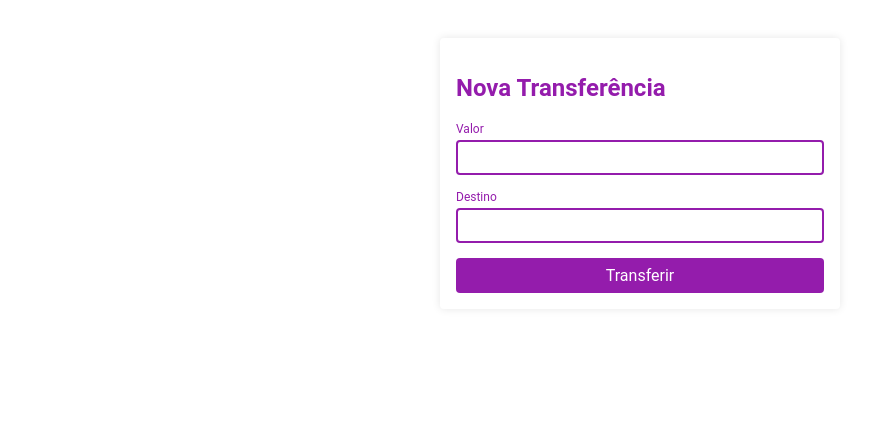
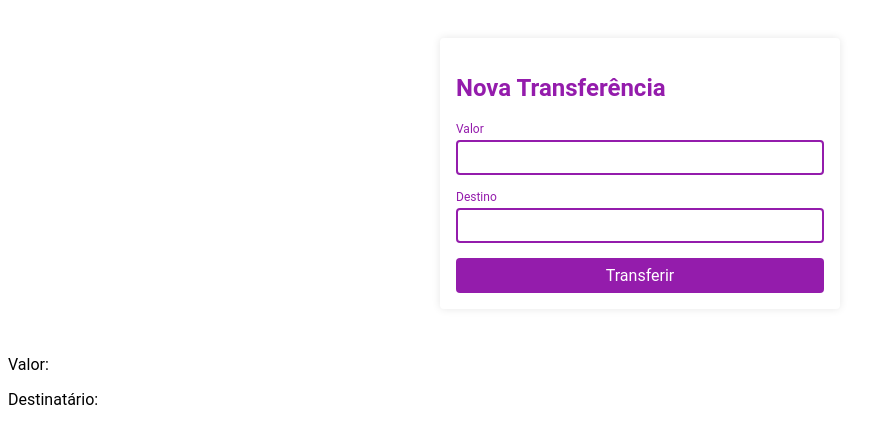
Before and after one commit to robertabononi/bytebank, an Angular app: page / in a window 1280 px wide. Shown: the top 444 px of the page, without its empty margins (0-878 px from the left). Built offline with nearby package versions, Linux system fonts and the light colour scheme.

Commit message:
feat: show variables' value usin interpolation with '?' for cases the value is empty

```diff
--- a/src/app/app.component.html
+++ b/src/app/app.component.html
@@ -1,2 +1,5 @@
 
 <app-new-transfer (onTransfer)="transfer($event)"></app-new-transfer>
+
+<p>Valor: {{ transference?.value }}</p>
+<p>Destinatário: {{ transference?.recipient }}</p>
--- a/src/app/app.component.ts
+++ b/src/app/app.component.ts
@@ -7,12 +7,10 @@ import { Component } from '@angular/core';
 })
 export class AppComponent {
   title = 'bytebank';
-  value!: number;
-  recipient!: number;
+  transference!: any;
 
   transfer($event: any) {
     console.log($event)
-    this.value = $event.value;
-    this.recipient = $event.recipient;
+    this.transference = $event
   }
 }
--- a/src/app/new-transfer/new-transfer.component.ts
+++ b/src/app/new-transfer/new-transfer.component.ts
@@ -12,6 +12,7 @@ export class NewTransferComponent implements OnInit {
 
   value!: number;
   recipient!: number;
+  //recipient: number = {};
 
   constructor() { }
 
@@ -20,8 +21,16 @@ export class NewTransferComponent implements OnInit {
 
   transfer() {
     console.log('Nova transferência solicitada.');
+
     const valueToEmit = {value: this.value, recipient: this.recipient};
     this.onTransfer.emit(valueToEmit);
+
+    this.clearFields();
+  }
+
+  clearFields() {
+    this.value = 0;
+    this.recipient = 0;
   }
 
 }
```
